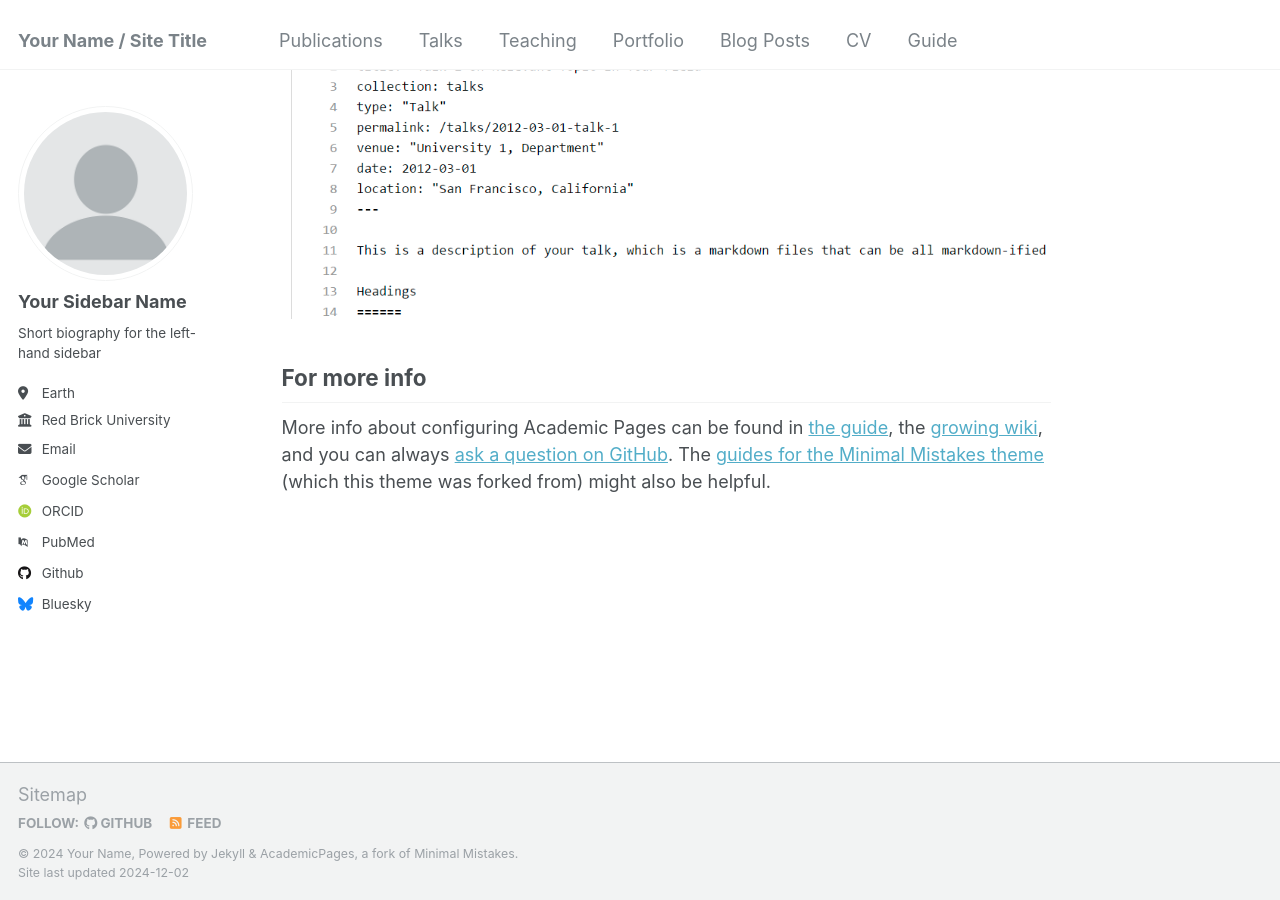
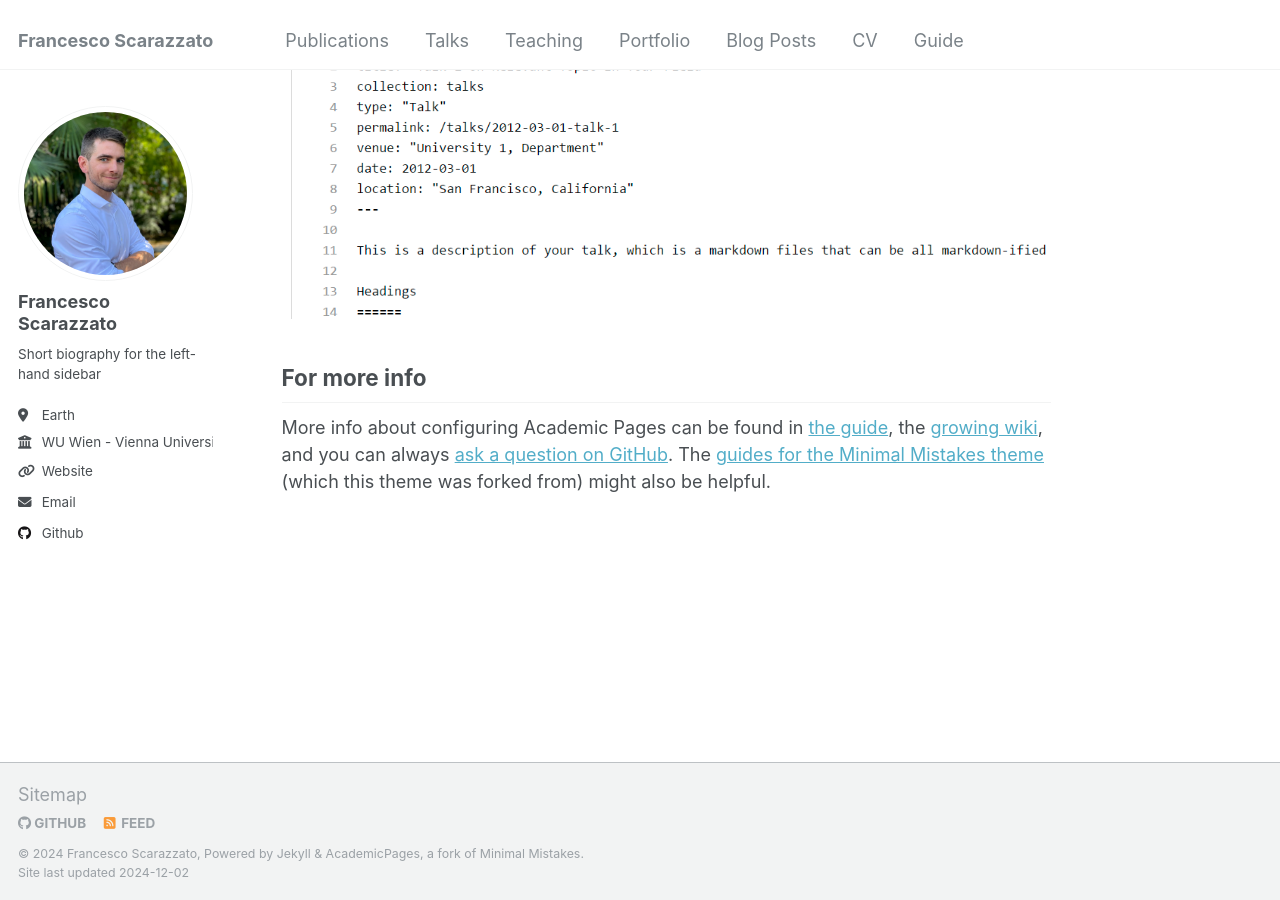
Before and after one commit to fscarazzato/fscarazzato.github.io, a Jekyll site: the page built from _pages/about.md, in a window 1280 px wide and 900 px high, scrolled down 2643 px. Built offline with Jekyll 4.4.1, drawn with Linux system fonts in a browser that asks for light colours; some web fonts are replaced.

Commit message:
a first attempt at changing personal info

```diff
--- a/_config.yml
+++ b/_config.yml
@@ -7,36 +7,36 @@
 # server process.
 
 # Basic Site Settings
-locale                   : "en-US"
-title                    : "Your Name / Site Title"
-title_separator          : "-"
-name                     : &name "Your Name"
+locale                   : "en-AT"
+title                    : "Francesco Scarazzato"
+#title_separator          : "-"
+name                     : &name "Francesco Scarazzato"
 description              : &description "personal description"
-url                      : https://academicpages.github.io # the base hostname & protocol for your site e.g. "https://[your GitHub username].github.io"
+url                      : https://fscarazzato.github.io # the base hostname & protocol for your site e.g. "https://[your GitHub username].github.io"
 baseurl                  : "" # the subpath of your site, e.g. "/blog"
-repository               : "academicpages/academicpages.github.io"
+repository               : "fscarazzato/fscarazzato.github.io"
 
 # Site Author - The following control what appear as part of the author content on the side bar.
 #               If a field is blank the icon and link will not appear, otherwise it will be shown.
 #               Additional customization can be done by editing /_includes/author-profile.html
 author:
   # Biographic information
-  avatar           : "profile.png"
-  name             : "Your Sidebar Name"
+  avatar           : "foto.jpg"
+  name             : "Francesco Scarazzato"
   pronouns         : # example: "she/her"
   bio              : "Short biography for the left-hand sidebar"
   location         : "Earth"
-  employer         : "Red Brick University"
-  uri              : # URL
-  email            : "none@example.org"
+  employer         : "WU Wien - Vienna University of Economics and Business"
+  uri              : "https://www.wu.ac.at/en/economics/people/scarazzato-f/"
+  email            : "francesco.scarazzato@wu.ac.at"
 
   # Academic websites
   arxiv            : # URL - Update with the correct link to your profile
-  googlescholar    : "https://scholar.google.com/citations?user=PS_CX0AAAAAJ"
+  googlescholar    : #"https://scholar.google.com/citations?user=PS_CX0AAAAAJ"
   impactstory      : # URL
-  orcid            : "http://orcid.org/yourorcidurl"
+  orcid            : #"http://orcid.org/yourorcidurl"
   semantic         : # URL
-  pubmed           : "https://www.ncbi.nlm.nih.gov/pubmed/?term=john+snow"
+  pubmed           : #"https://www.ncbi.nlm.nih.gov/pubmed/?term=john+snow"
   researchgate     : # URL
   scopus           : # URL
 
@@ -44,12 +44,12 @@ author:
   bitbucket        : # Username - Update with your username on the site
   codepen          : # Username
   dribbble         : # Username
-  github           : "academicpages"
+  github           : "fscarazzato"
   kaggle           : # Username
   stackoverflow    : # User number or user number and name (i.e., use "1" or "1/jeff-atwood")
 
   # Social media
-  bluesky          : "bsky.app" # Replace this with you Bluesky username
+  bluesky          : # Replace this with you Bluesky username
   facebook         : # Username
   flickr           : # Username
   foursquare       : # Username
```
Also changed, not shown: images/foto.jpg (added).
